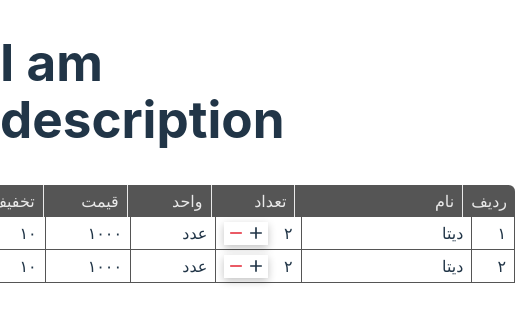
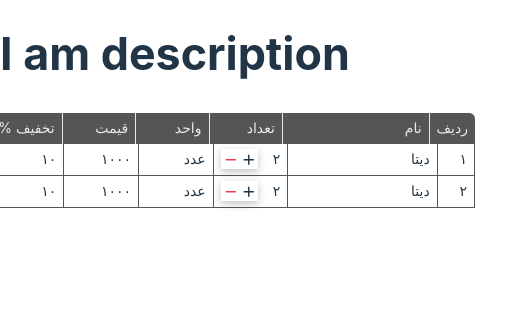
Before and after one commit to kamrankamrani/invoice-builder, a React (Vite) app: page / in a window 390 px wide. Shown: the top 322 px of the page, 515 px wide, since content can reach past the window. Built offline with nearby package versions, Linux system fonts and the light colour scheme; a small style sheet from the web is missing.

Commit message:
added redux

```diff
--- a/package.json
+++ b/package.json
@@ -14,8 +14,10 @@
   "dependencies": {
     "@emotion/styled": "^11.10.5",
     "@mui/icons-material": "^5.11.0",
+    "@reduxjs/toolkit": "^1.9.2",
     "react": "^18.2.0",
     "react-dom": "^18.2.0",
+    "react-redux": "^8.0.5",
     "vazirmatn": "^33.0.3"
   },
   "devDependencies": {
--- a/src/Components/App/App.tsx
+++ b/src/Components/App/App.tsx
@@ -1,12 +1,16 @@
 import { Description } from "../Description/Description";
 import InvoiceBody from "../InvoiceBody/InvoiceBody";
 import "../../../node_modules/vazirmatn/Vazirmatn-font-face.css";
+import { Provider } from "react-redux";
+import { store } from "../../store";
 
 export default function App() {
   return (
     <>
-      <Description />
-      <InvoiceBody />
+      <Provider store={store}>
+        <Description />
+        <InvoiceBody />
+      </Provider>
     </>
   );
 }
--- a/src/Components/GridBody/GridBody.tsx
+++ b/src/Components/GridBody/GridBody.tsx
@@ -1,30 +1,14 @@
 import React from "react";
+import { useAppSelector } from "../../customHooks";
 import { PersianNumber } from "../../Services/ConvertNumbers";
 import { tableBodyType } from "../../Services/Types";
 import CounterPanel from "../CounterPanel/CounterPanel";
 import "./Style/style.css";
 
 export function GridBody() {
-  const mockData: tableBodyType[] = [
-    {
-      row: 1,
-      count: 2,
-      name: "دیتا",
-      off: 10,
-      price: 1000,
-      total: 1000,
-      unit: "عدد",
-    },
-    {
-      row: 2,
-      count: 2,
-      name: "دیتا",
-      off: 10,
-      price: 1000,
-      total: 1000,
-      unit: "عدد",
-    },
-  ];
+  const mockData: tableBodyType[] = useAppSelector(
+    (state) => state.tableBodySlice
+  );
   return (
     <div className="grid grid-items-container">
       {mockData.map((tableData) => {
--- a/src/Components/GridHeader/GridHeader.tsx
+++ b/src/Components/GridHeader/GridHeader.tsx
@@ -1,9 +1,8 @@
-import { useContext } from "react";
-import TableHeaderContex from "../../Services/tableData";
+import { useAppSelector } from "../../customHooks";
 import "./Style/style.css";
 
 export function GridHeader() {
-  const tableHeaderContex = useContext(TableHeaderContex);
+  const tableHeaderContex = useAppSelector((state) => state.tableHeaderSlice);
   return (
     <div className="grid grid-header">
       {[...tableHeaderContex].map((val, index) => {
--- a/src/Components/InvoiceBody/InvoiceBody.tsx
+++ b/src/Components/InvoiceBody/InvoiceBody.tsx
@@ -1,16 +1,11 @@
-import { useContext } from "react";
-import TableHeaderContex from "../../Services/tableData";
 import { GridBody } from "../GridBody/GridBody";
 import { GridHeader } from "../GridHeader/GridHeader";
 import "./Style/style.css";
 
 export default function InvoiceBody() {
-  const tableHeaderContex = useContext(TableHeaderContex);
   return (
     <div className="invoice-container">
-      <TableHeaderContex.Provider value={tableHeaderContex}>
-        <GridHeader />
-      </TableHeaderContex.Provider>
+      <GridHeader />
       <GridBody />
     </div>
   );
--- a/src/Services/tableData.ts
+++ /dev/null
@@ -1,19 +0,0 @@
-import { createContext } from "react";
-import { tableHeaderType } from "./Types";
-
-const TableHeaderContex = createContext<tableHeaderType>({
-  row: "ردیف",
-  name: "نام",
-  count: "تعداد",
-  unitPrice: "واحد",
-  price: "قیمت",
-  off: "تخفیف %",
-  total: "قیمت کل",
-  *[Symbol.iterator]() {
-    for (const item in this) {
-      yield this[item as keyof tableHeaderType];
-    }
-  },
-} as tableHeaderType);
-
-export default TableHeaderContex;
--- a/src/Styles/global-styles.css
+++ b/src/Styles/global-styles.css
@@ -96,3 +96,9 @@ button:focus-visible {
     background-color: #f9f9f9;
   }
 }
+
+@media screen and (max-width: 600px) {
+  :root {
+    font-size: 14px;
+  }
+}
--- /dev/null
+++ b/src/customHooks.ts
@@ -0,0 +1,7 @@
+import { useDispatch, useSelector } from "react-redux";
+import type { TypedUseSelectorHook } from "react-redux";
+import type { RootState, AppDispatch } from "./store";
+
+// Use throughout your app instead of plain `useDispatch` and `useSelector`
+export const useAppDispatch: () => AppDispatch = useDispatch;
+export const useAppSelector: TypedUseSelectorHook<RootState> = useSelector;
--- /dev/null
+++ b/src/features/tableBodySlice.ts
@@ -0,0 +1,41 @@
+import { createSlice } from "@reduxjs/toolkit";
+import type { PayloadAction } from "@reduxjs/toolkit";
+import { tableBodyType } from "../Services/Types";
+
+const initialState: tableBodyType[] = [
+  {
+    row: 1,
+    count: 2,
+    name: "دیتا",
+    off: 10,
+    price: 1000,
+    total: 1000,
+    unit: "عدد",
+  },
+  {
+    row: 2,
+    count: 2,
+    name: "دیتا",
+    off: 10,
+    price: 1000,
+    total: 1000,
+    unit: "عدد",
+  },
+];
+
+const tableBodySlice = createSlice({
+  name: "tableBodySlice",
+  initialState,
+  reducers: {
+    increaseItem(state, action: PayloadAction<number>) {
+      state.forEach((val) => {
+        if (val.row === action.payload) {
+          val.count = val.count + 1;
+        }
+      });
+    },
+  },
+});
+
+export const { increaseItem } = tableBodySlice.actions;
+export default tableBodySlice.reducer;
--- /dev/null
+++ b/src/features/tableHeaderSlice.ts
@@ -0,0 +1,33 @@
+import { createSlice } from "@reduxjs/toolkit";
+import type { PayloadAction } from "@reduxjs/toolkit";
+import { tableHeaderType } from "../Services/Types";
+
+const initialState: tableHeaderType = {
+  row: "ردیف",
+  name: "نام",
+  count: "تعداد",
+  unitPrice: "واحد",
+  price: "قیمت",
+  off: "تخفیف %",
+  total: "قیمت کل",
+  *[Symbol.iterator](): IterableIterator<string> {
+    for (const item in this) {
+      yield this[item];
+    }
+  },
+};
+
+export const tableHeaderSlice = createSlice({
+  name: "counter",
+  initialState,
+  reducers: {
+    setTableHeaderData(state, action: PayloadAction<tableHeaderType>) {
+      state = action.payload;
+    },
+  },
+});
+
+// Action creators are generated for each case reducer function
+export const { setTableHeaderData } = tableHeaderSlice.actions;
+
+export default tableHeaderSlice.reducer;
--- /dev/null
+++ b/src/store.ts
@@ -0,0 +1,13 @@
+import { configureStore } from "@reduxjs/toolkit";
+import tableBodySlice from "./features/tableBodySlice";
+import tableHeaderSlice from "./features/tableHeaderSlice";
+
+export const store = configureStore({
+  reducer: {
+    tableHeaderSlice: tableHeaderSlice,
+    tableBodySlice: tableBodySlice,
+  },
+});
+
+export type RootState = ReturnType<typeof store.getState>;
+export type AppDispatch = typeof store.dispatch;
```
Also changed, not shown: 1 other file (tests, documents, lock files or other folders).
